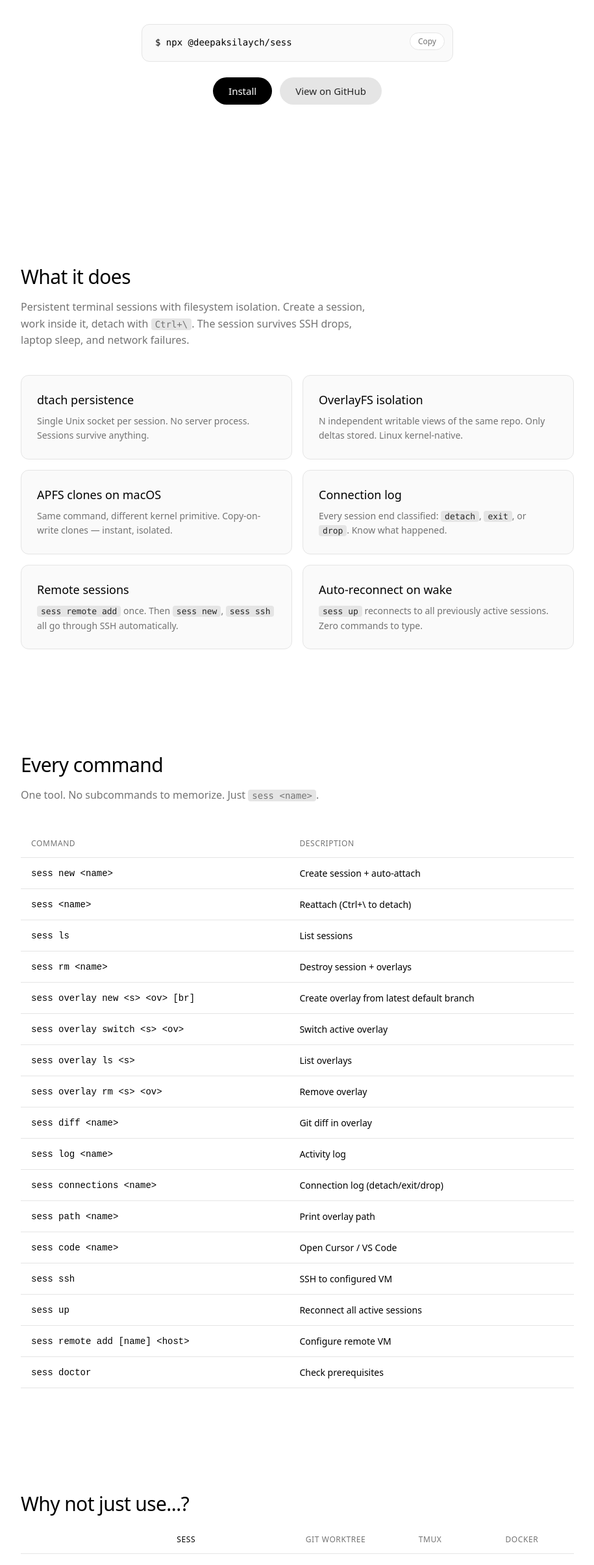
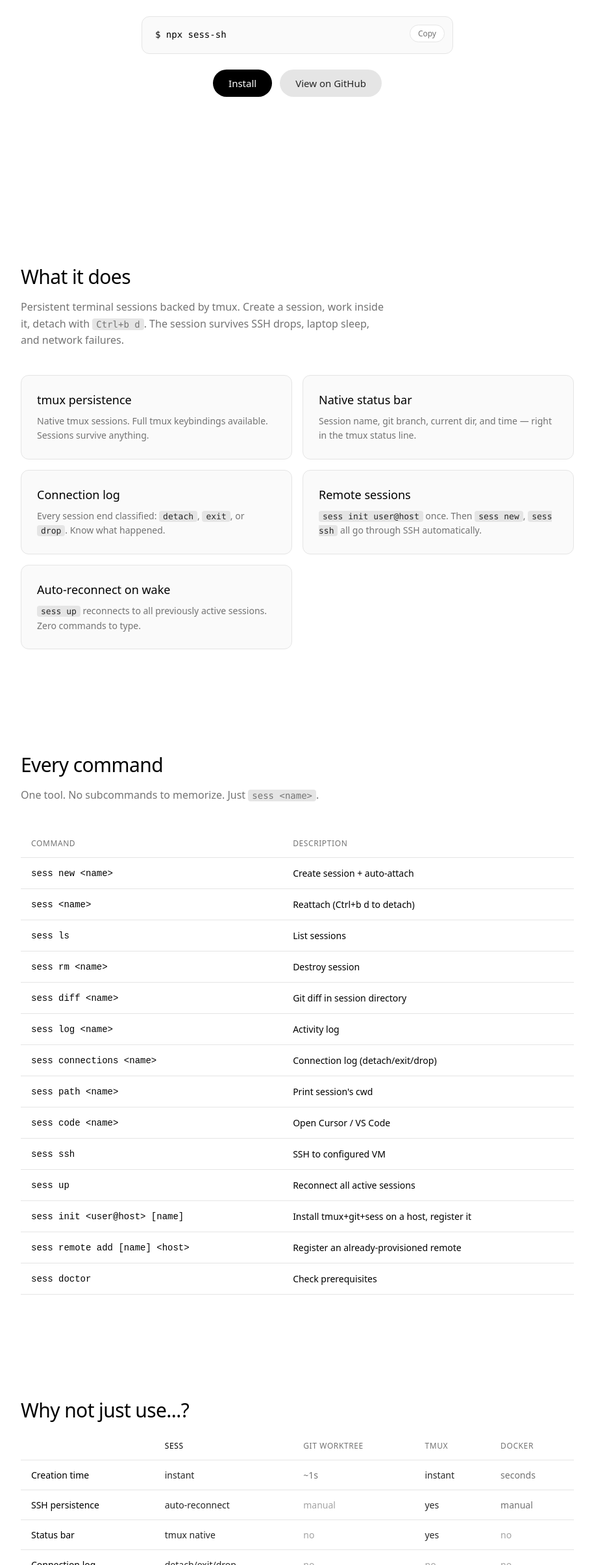
Before and after one commit to DeepakSilaych/sess, a website: page docs/index.html in a window 1280 px wide. Shown: the part 392-2800 px from the top of the page at 65% size, without its empty margins (182-1097 px from the left). Drawn offline with Linux system fonts and the light colour scheme.

Commit message:
Remove overlay subsystem, fix sess up reconnect crash, add remote provisioning
- Drop the overlay/OverlayFS/APFS-clone subsystem entirely (sess overlay
  new/switch/ls/rm and all supporting mount/clone logic); diff/path/code/
  status now operate on the session's plain working directory.
- Fix sess up crashing on macOS's stock bash 3.2 with "bad array
  subscript" (${sessions[-1]} is bash 4.3+ only), which broke reconnect
  after SSH drops or laptop sleep.
- sess new can now target a specific remote (--remote <name>), force
  local (--local), or interactively prompt when multiple remotes are
  configured; single-remote/no-remote behavior is unchanged.
- Add sess init <user@host> [name] to provision a fresh host: installs
  tmux+git via whatever package manager is available, ships this script
  to ~/bin/sess, puts it on PATH, and registers the remote.
- Update README, docs/index.html, package.json, and both completions to
  match the current tmux-only architecture and the sess-sh npm package
  name (fixing a stale @deepaksilaych/sess reference that never matched
  what was actually published).

```diff
--- a/docs/index.html
+++ b/docs/index.html
@@ -3,8 +3,8 @@
 <head>
 <meta charset="UTF-8">
 <meta name="viewport" content="width=device-width, initial-scale=1.0">
-<title>sess — dtach sessions with overlay isolation</title>
-<meta name="description" content="One tool. No worktrees. No containers. No tmux.">
+<title>sess — tmux session manager</title>
+<meta name="description" content="sess is a tmux session manager: persistent terminal sessions that survive SSH drops, laptop sleep, and network failures, with auto-reconnect built in.">
 <style>
   :root {
     --black: #000000;
@@ -362,14 +362,14 @@
       <line x1="20" y1="42" x2="32" y2="42"/>
     </svg>
   </div>
-  <h1>dtach sessions with overlay isolation</h1>
+  <h1>tmux session manager</h1>
   <p class="tagline">
-    One tool. No worktrees. No containers. No tmux.
+    One tool. No worktrees. No containers. Sessions that survive everything.
   </p>
 
   <div class="code-block">
     <button class="copy" onclick="copyBlock(this)">Copy</button>
-    $ npx @deepaksilaych/sess
+    $ npx sess-sh
   </div>
 
   <div class="btn-row">
@@ -381,21 +381,17 @@
 <section id="features">
   <h2 class="section-title">What it does</h2>
   <p class="section-desc">
-    Persistent terminal sessions with filesystem isolation. Create a session, work inside it, detach with <code style="font-family:var(--mono);font-size:14px;background:var(--light-gray);padding:1px 6px;border-radius:4px;">Ctrl+\</code>. The session survives SSH drops, laptop sleep, and network failures.
+    Persistent terminal sessions backed by tmux. Create a session, work inside it, detach with <code style="font-family:var(--mono);font-size:14px;background:var(--light-gray);padding:1px 6px;border-radius:4px;">Ctrl+b d</code>. The session survives SSH drops, laptop sleep, and network failures.
   </p>
 
   <div class="features">
     <div class="feature">
-      <h3>dtach persistence</h3>
-      <p>Single Unix socket per session. No server process. Sessions survive anything.</p>
+      <h3>tmux persistence</h3>
+      <p>Native tmux sessions. Full tmux keybindings available. Sessions survive anything.</p>
     </div>
     <div class="feature">
-      <h3>OverlayFS isolation</h3>
-      <p>N independent writable views of the same repo. Only deltas stored. Linux kernel-native.</p>
-    </div>
-    <div class="feature">
-      <h3>APFS clones on macOS</h3>
-      <p>Same command, different kernel primitive. Copy-on-write clones — instant, isolated.</p>
+      <h3>Native status bar</h3>
+      <p>Session name, git branch, current dir, and time — right in the tmux status line.</p>
     </div>
     <div class="feature">
       <h3>Connection log</h3>
@@ -403,7 +399,7 @@
     </div>
     <div class="feature">
       <h3>Remote sessions</h3>
-      <p><code>sess remote add</code> once. Then <code>sess new</code>, <code>sess ssh</code> all go through SSH automatically.</p>
+      <p><code>sess init user@host</code> once. Then <code>sess new</code>, <code>sess ssh</code> all go through SSH automatically.</p>
     </div>
     <div class="feature">
       <h3>Auto-reconnect on wake</h3>
@@ -427,21 +423,18 @@
     </thead>
     <tbody>
       <tr><td><code>sess new &lt;name&gt;</code></td><td>Create session + auto-attach</td></tr>
-      <tr><td><code>sess &lt;name&gt;</code></td><td>Reattach (Ctrl+\ to detach)</td></tr>
+      <tr><td><code>sess &lt;name&gt;</code></td><td>Reattach (Ctrl+b d to detach)</td></tr>
       <tr><td><code>sess ls</code></td><td>List sessions</td></tr>
-      <tr><td><code>sess rm &lt;name&gt;</code></td><td>Destroy session + overlays</td></tr>
-      <tr><td><code>sess overlay new &lt;s&gt; &lt;ov&gt; [br]</code></td><td>Create overlay from latest default branch</td></tr>
-      <tr><td><code>sess overlay switch &lt;s&gt; &lt;ov&gt;</code></td><td>Switch active overlay</td></tr>
-      <tr><td><code>sess overlay ls &lt;s&gt;</code></td><td>List overlays</td></tr>
-      <tr><td><code>sess overlay rm &lt;s&gt; &lt;ov&gt;</code></td><td>Remove overlay</td></tr>
-      <tr><td><code>sess diff &lt;name&gt;</code></td><td>Git diff in overlay</td></tr>
+      <tr><td><code>sess rm &lt;name&gt;</code></td><td>Destroy session</td></tr>
+      <tr><td><code>sess diff &lt;name&gt;</code></td><td>Git diff in session directory</td></tr>
       <tr><td><code>sess log &lt;name&gt;</code></td><td>Activity log</td></tr>
       <tr><td><code>sess connections &lt;name&gt;</code></td><td>Connection log (detach/exit/drop)</td></tr>
-      <tr><td><code>sess path &lt;name&gt;</code></td><td>Print overlay path</td></tr>
+      <tr><td><code>sess path &lt;name&gt;</code></td><td>Print session's cwd</td></tr>
       <tr><td><code>sess code &lt;name&gt;</code></td><td>Open Cursor / VS Code</td></tr>
       <tr><td><code>sess ssh</code></td><td>SSH to configured VM</td></tr>
       <tr><td><code>sess up</code></td><td>Reconnect all active sessions</td></tr>
-      <tr><td><code>sess remote add [name] &lt;host&gt;</code></td><td>Configure remote VM</td></tr>
+      <tr><td><code>sess init &lt;user@host&gt; [name]</code></td><td>Install tmux+git+sess on a host, register it</td></tr>
+      <tr><td><code>sess remote add [name] &lt;host&gt;</code></td><td>Register an already-provisioned remote</td></tr>
       <tr><td><code>sess doctor</code></td><td>Check prerequisites</td></tr>
     </tbody>
   </table>
@@ -462,13 +455,6 @@
     </thead>
     <tbody>
       <tr>
-        <td>Filesystem isolation</td>
-        <td class="sess-col yes">per-overlay</td>
-        <td class="partial">branch-level</td>
-        <td class="no">shared FS</td>
-        <td class="yes">full</td>
-      </tr>
-      <tr>
         <td>Creation time</td>
         <td class="sess-col yes">instant</td>
         <td class="partial">~1s</td>
@@ -476,25 +462,18 @@
         <td class="partial">seconds</td>
       </tr>
       <tr>
-        <td>Disk per session</td>
-        <td class="sess-col yes">deltas only</td>
-        <td class="partial">full copy</td>
-        <td class="yes">0</td>
-        <td class="no">full copy</td>
-      </tr>
-      <tr>
         <td>SSH persistence</td>
-        <td class="sess-col yes">dtach</td>
+        <td class="sess-col yes">auto-reconnect</td>
         <td class="no">manual</td>
         <td class="yes">yes</td>
         <td class="partial">manual</td>
       </tr>
       <tr>
-        <td>Extra process</td>
-        <td class="sess-col yes">none</td>
-        <td class="yes">none</td>
-        <td class="no">server</td>
-        <td class="no">daemon</td>
+        <td>Status bar</td>
+        <td class="sess-col yes">tmux native</td>
+        <td class="no">no</td>
+        <td class="yes">yes</td>
+        <td class="no">no</td>
       </tr>
       <tr>
         <td>Connection log</td>
@@ -510,16 +489,16 @@
 <section id="install">
   <h2 class="section-title">Install</h2>
   <p class="section-desc">
-    One command. Requires dtach, git, and bash.
+    One command. Requires tmux, git, and bash.
   </p>
 
   <div class="install-cmd" onclick="copyCmd(this)">
-    <span class="cmd">npx @deepaksilaych/sess</span>
+    <span class="cmd">npx sess-sh</span>
     <button class="copy">Copy</button>
   </div>
 
   <div class="install-cmd" onclick="copyCmd(this)">
-    <span class="cmd">npm install -g @deepaksilaych/sess</span>
+    <span class="cmd">npm install -g sess-sh</span>
     <button class="copy">Copy</button>
   </div>
 
@@ -531,10 +510,10 @@
 
 <footer>
   <div class="inner">
-    <p>sess — dtach sessions with overlay isolation</p>
+    <p>sess — tmux session manager</p>
     <div class="links">
       <a href="https://github.com/DeepakSilaych/sess">GitHub</a>
-      <a href="https://www.npmjs.com/package/@deepaksilaych/sess">npm</a>
+      <a href="https://www.npmjs.com/package/sess-sh">npm</a>
       <a href="https://github.com/DeepakSilaych/sess/issues">Issues</a>
       <a href="#">MIT License</a>
     </div>
```
Also changed, not shown: package.json (+3 -7 lines), README.md, 4 other files.
